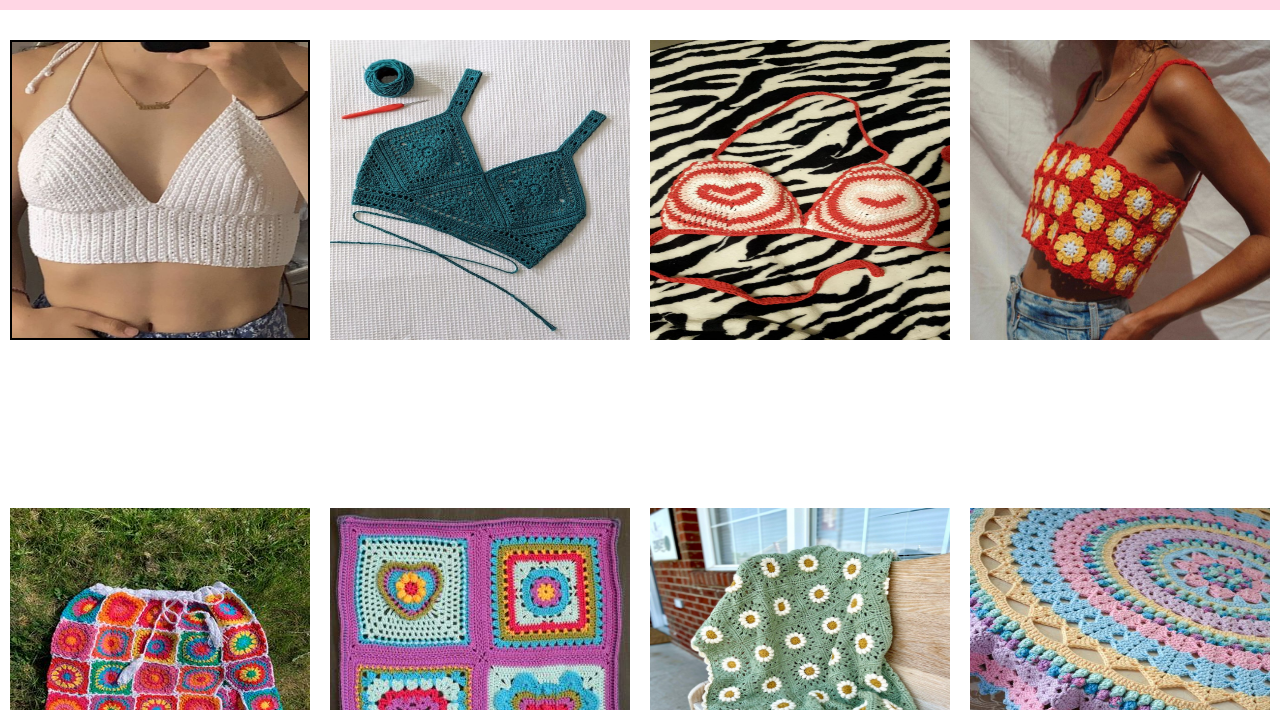
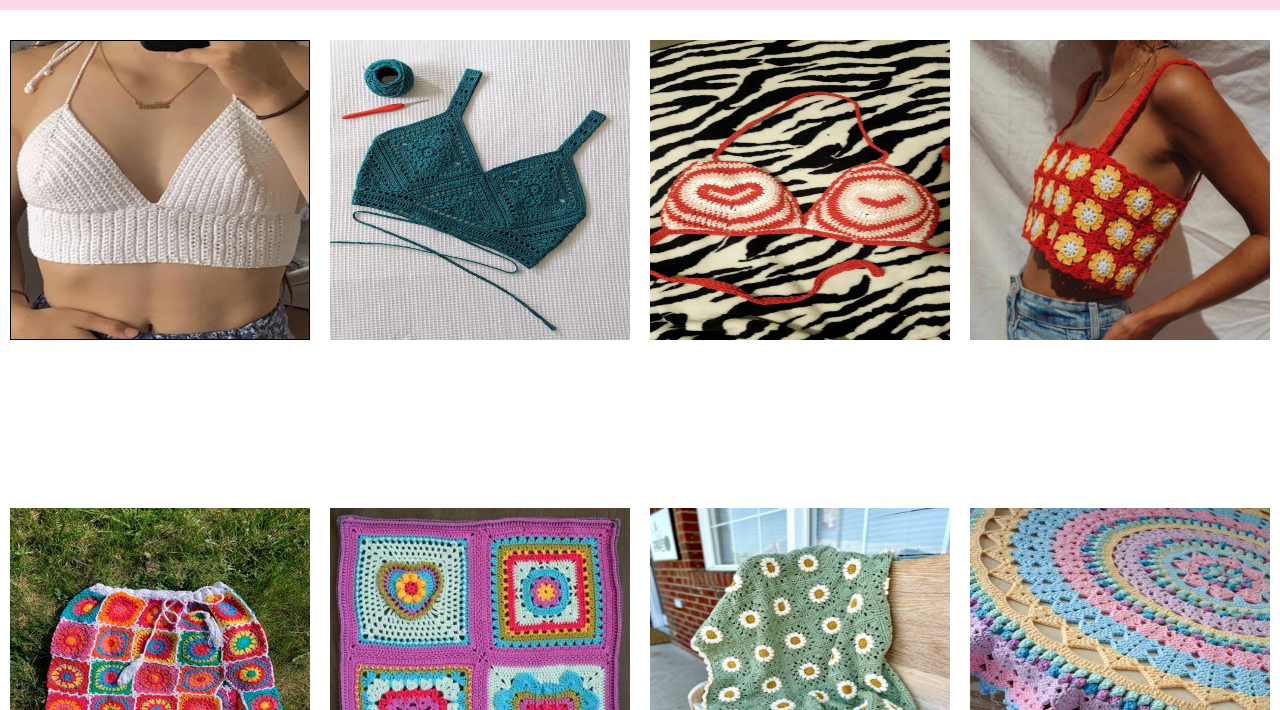
Before and after one commit to jereebravo/2da-preentrega-bravo-jeremias, a plain HTML site: page pages/productos.html in a window 1280 px wide. In both pictures the pointer is over the picture 159 px from the left and 280 px from the top of the page. Shown: the part 90-800 px from the top of the page. Drawn offline with nearby package versions, Linux system fonts and the light colour scheme.

Commit message:
ajuste visual en pagina productos

```diff
--- a/css/style.css
+++ b/css/style.css
@@ -261,7 +261,7 @@ justify-content: center;
 }
 
 #main_productos section img:hover{
-    border: 2px solid #000;
+    border: 1px solid #000;
 
 }
 
```
